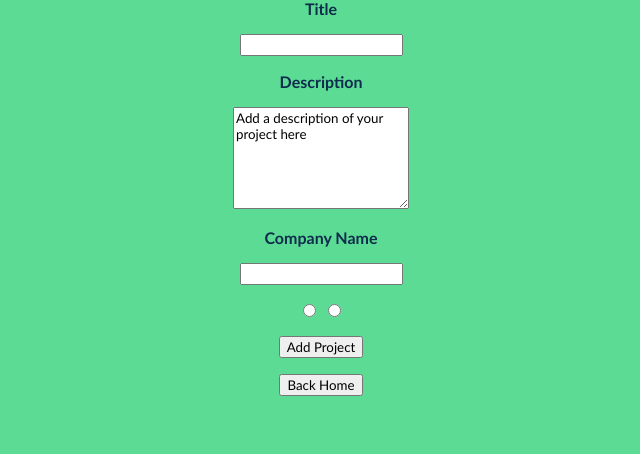
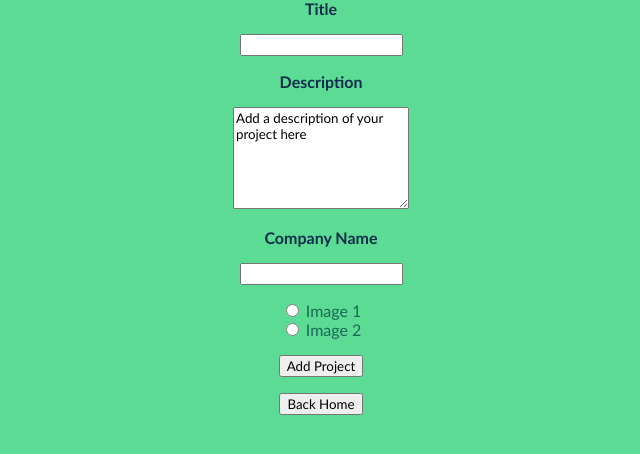
Before and after one commit to michaelslusser/ITIS3155ProjectTracker, a Flask app: page /new_project in a window 1280 px wide. Shown: the part 171-625 px from the top of the page, without its empty margins (319-959 px from the left). Run offline with Flask 3, Linux system fonts and the light colour scheme; a user stored in the database is signed in.

Commit message:
add labels to radio buttons

```diff
--- a/templates/new_project.html
+++ b/templates/new_project.html
@@ -46,7 +46,9 @@
             <h3><p><label>Company Name</label></p></h3>
             <p><input type="text" name="company_name" value="{% if project %}{{project.company_name}}{% endif %}" /></p>
             <input type="radio" name="image" value="Image 1">
+            <label>Image 1</label><br>
             <input type="radio" name="image" value="Image 2" >
+            <label>Image 2</label><br>
             <p>
                 {% if project %}
                     <input type="submit" value="Update Project" />
```
